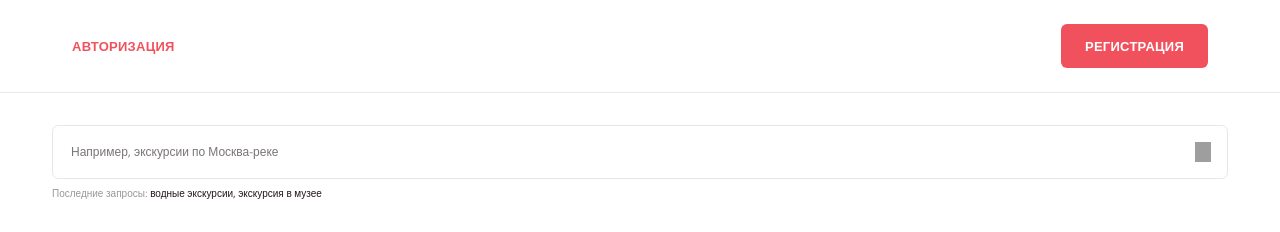
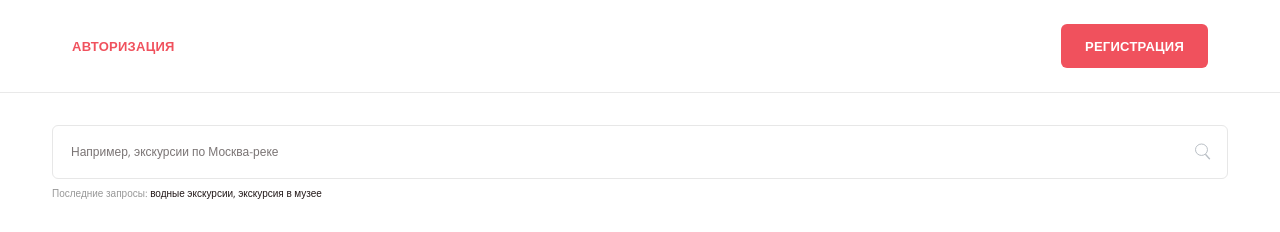
Before and after one commit to eleskin/uneed-guide-react-frontend, a Next.js app: page / in a window 1280 px wide. Shown: the top 232 px of the page. Built offline with nearby package versions, Linux system fonts and the light colour scheme; grey boxes are pictures that could not be loaded.

Commit message:
fix: Added menu-magnifier.svg

```diff
--- a/components/Menu/Menu.js
+++ b/components/Menu/Menu.js
@@ -14,7 +14,7 @@ const Menu = ({isActiveMenu, ...props}) => {
 				<label>
 					<input type="text" placeholder="Например, экскурсии по Москва-реке"/>
 					<Image
-						src="/assets/images/header/header-magnifier.svg"
+						src="/assets/images/menu/menu-magnifier.svg"
 						width={16}
 						height={16}
 						alt=""
```
Also changed, not shown: public/assets/images/menu/menu-magnifier.svg (added).
